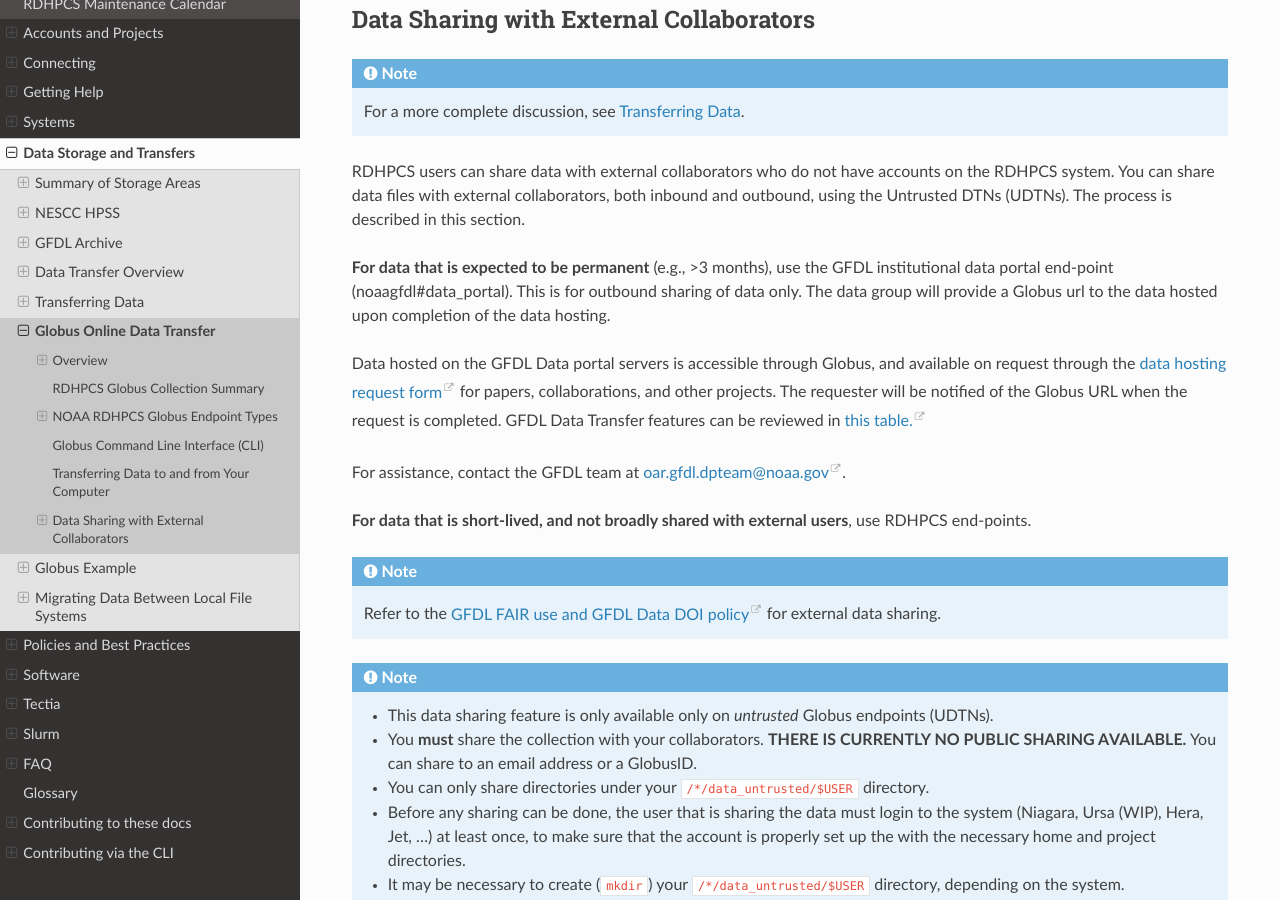
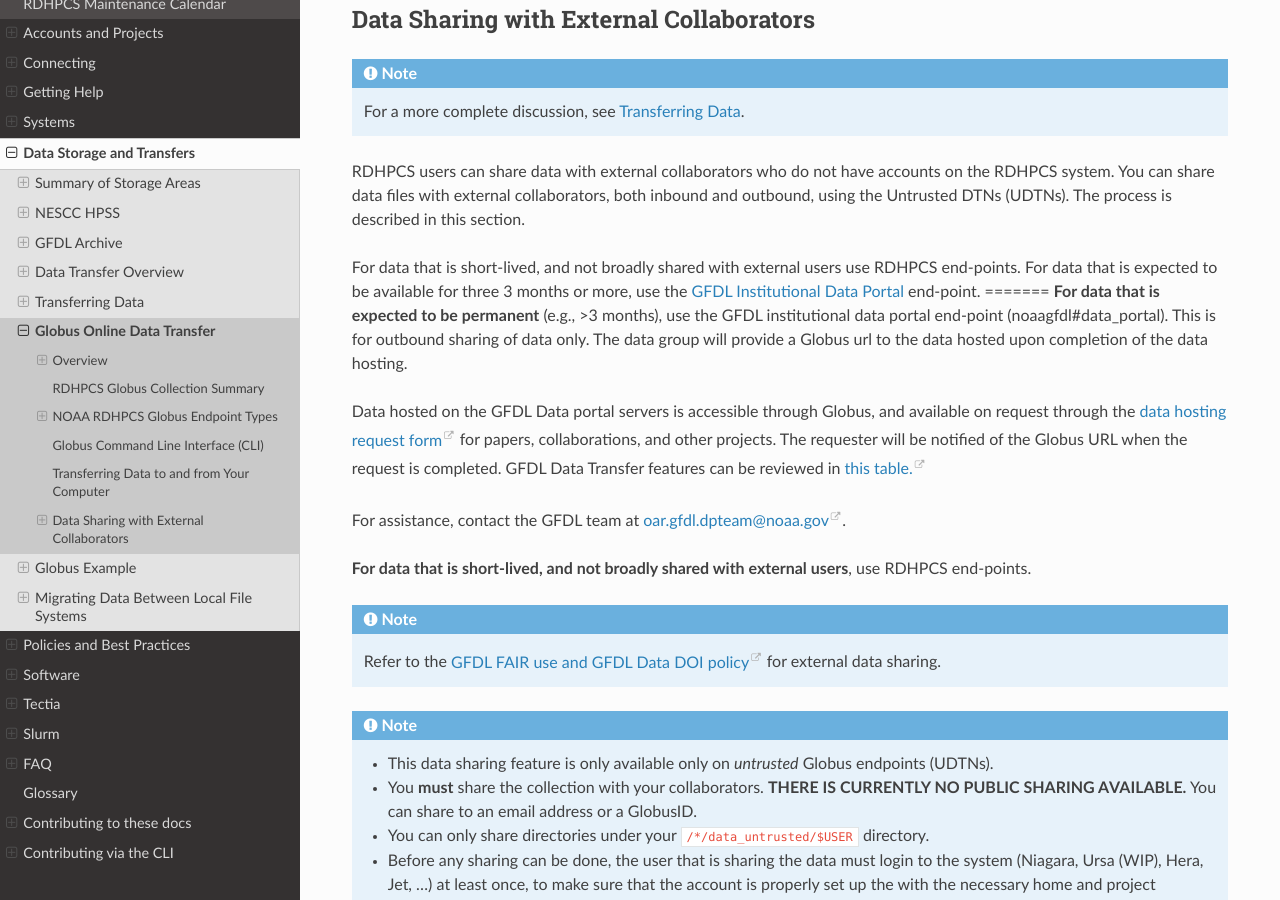
Before and after one commit to NOAA-RDHPCS/noaa-rdhpcs.github.io, a Sphinx documentation site: the page built from source/data/globus_online_data_transfer.rst, in a window 1280 px wide and 900 px high, scrolled down 3238 px. Built offline with Sphinx 7.4.7 and the Read the Docs theme 3.1.0, drawn with Linux system fonts in a browser that asks for light colours.

Commit message:
changes to Globus files only (#383)

```diff
--- a/source/data/globus_example.rst
+++ b/source/data/globus_example.rst
@@ -366,6 +366,8 @@ The mechanism for transferring data between your laptop/workstation
 `Globus Connect Personal`_ for information about setting up your
 laptop/workstation as a Globus Personal Endpoint.
 
+.. _institutional_data_portal:
+
 GFDL Institutional Data Portal
 ==============================
 
--- a/source/data/globus_online_data_transfer.rst
+++ b/source/data/globus_online_data_transfer.rst
@@ -272,6 +272,10 @@ accounts on the RDHPCS system. You can share data files with external
 collaborators, both inbound and outbound, using the Untrusted DTNs (UDTNs). The
 process is described in this section.
 
+For data that is short-lived, and not broadly shared with external users use
+RDHPCS end-points. For data that is expected to be available for three 3 months
+or more, use the :ref:`institutional_data_portal` end-point.
+=======
 **For data that is expected to be permanent** (e.g., >3 months), use the GFDL
 institutional data portal end-point (noaagfdl#data_portal). This is for
 outbound sharing of data only. The data group will provide a Globus url to
```
